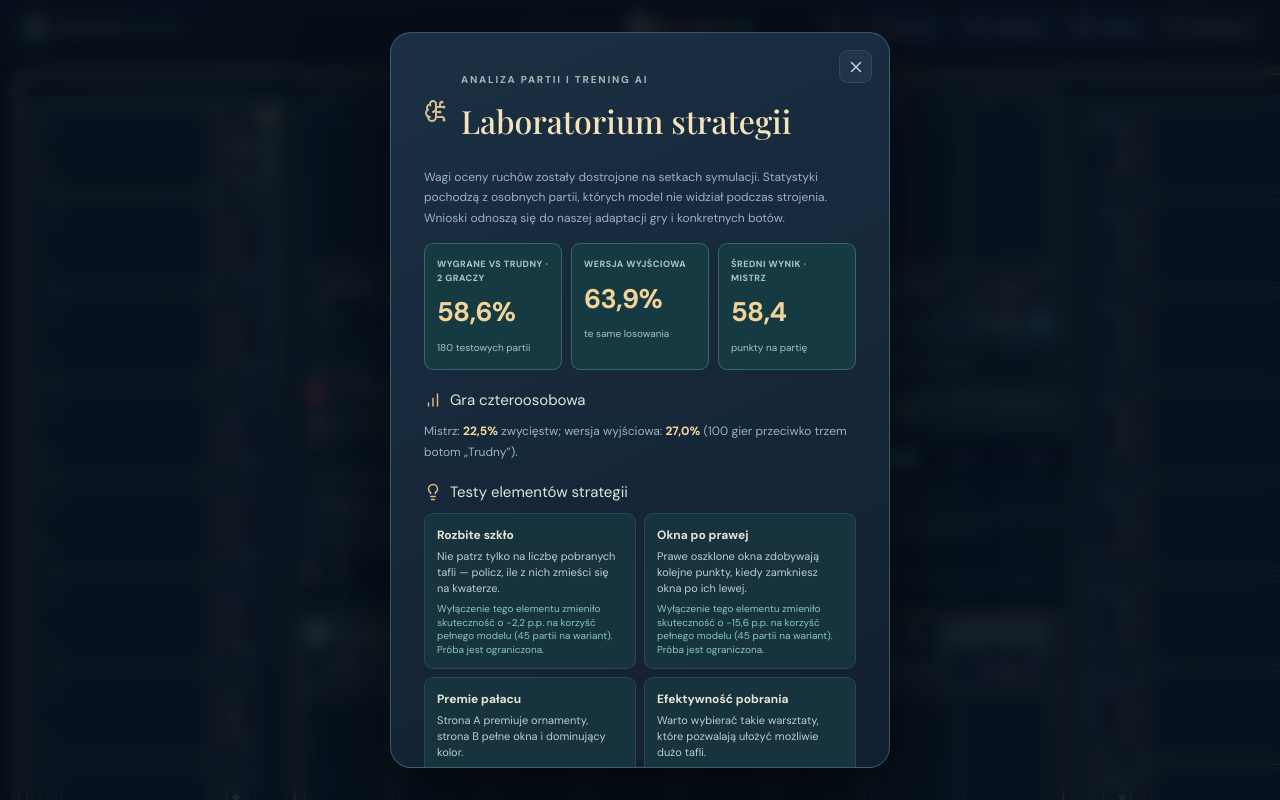
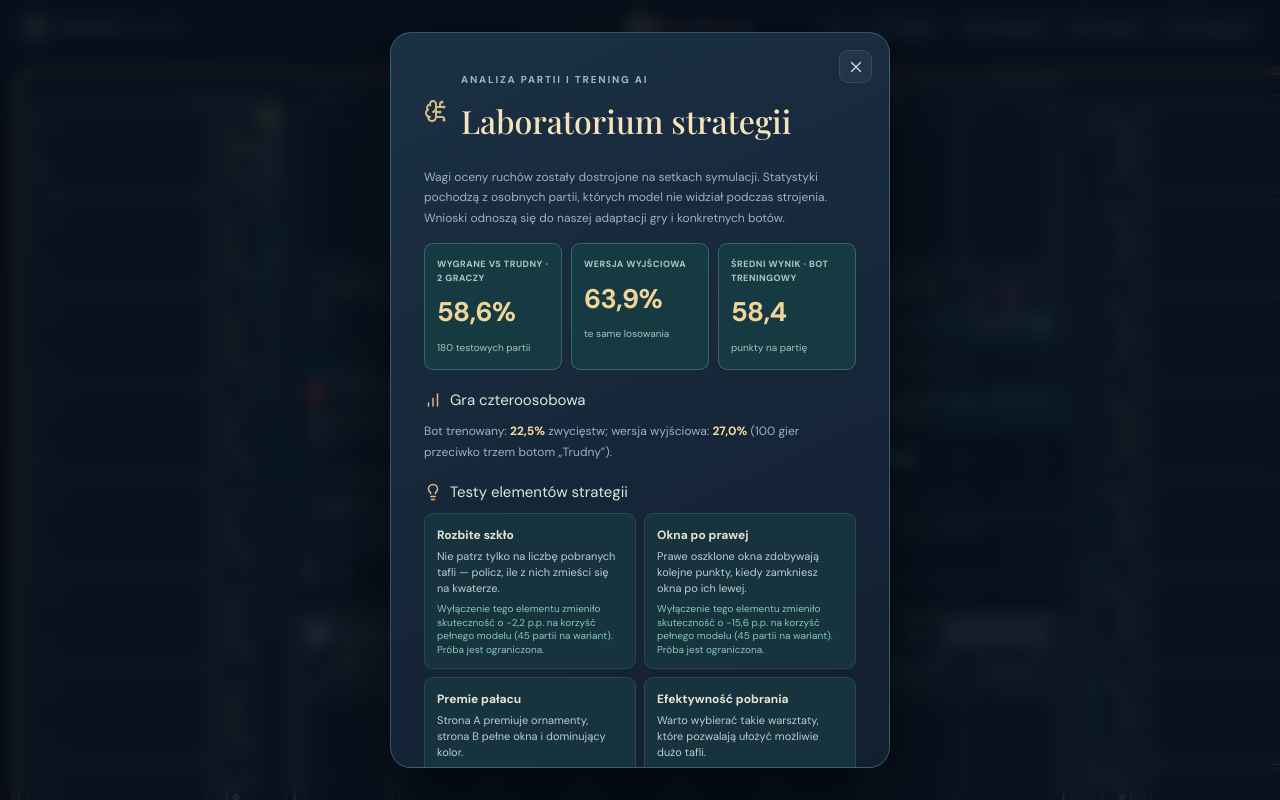
Before and after one commit to jacekmiecznikowski/azul, a React (Vite) app: page / in a window 1280 px wide. Both pictures are taken after a click on the button "Strategia". Built offline with nearby package versions, Linux system fonts and the light colour scheme; a web font is replaced by a local one.

Commit message:
docs: label learned bot experimental until it surpasses held-out baseline

```diff
--- a/src/components/StrategyLab.tsx
+++ b/src/components/StrategyLab.tsx
@@ -46,10 +46,10 @@ export function StrategyLab({state,onClose}:{state:GameState;onClose:()=>void}){
       <div className="strategy-stats">
         <div><small>WYGRANE VS TRUDNY · 2 GRACZY</small><strong>{pc(data.duelVsHard.winRate)}</strong><span>{data.duelVsHard.games} testowych partii</span></div>
         <div><small>WERSJA WYJŚCIOWA</small><strong>{pc(data.baselineVsHard.winRate)}</strong><span>te same losowania</span></div>
-        <div><small>ŚREDNI WYNIK · MISTRZ</small><strong>{num(data.duelVsHard.avgScore)}</strong><span>punkty na partię</span></div>
+        <div><small>ŚREDNI WYNIK · BOT TRENINGOWY</small><strong>{num(data.duelVsHard.avgScore)}</strong><span>punkty na partię</span></div>
       </div>
       <h3><ChartNoAxesColumnIncreasing size={18}/> Gra czteroosobowa</h3>
-      <p className="strategy-line">Mistrz: <strong>{pc(data.fourVsHard.winRate)}</strong> zwycięstw; wersja wyjściowa: <strong>{pc(data.fourBaselineVsHard.winRate)}</strong> ({data.fourVsHard.games} gier przeciwko trzem botom „Trudny”).</p>
+      <p className="strategy-line">Bot trenowany: <strong>{pc(data.fourVsHard.winRate)}</strong> zwycięstw; wersja wyjściowa: <strong>{pc(data.fourBaselineVsHard.winRate)}</strong> ({data.fourVsHard.games} gier przeciwko trzem botom „Trudny”).</p>
       <h3><Lightbulb size={18}/> Testy elementów strategii</h3>
       <div className="strategy-lessons">{lessons.map(item=>{
         const test=report.ablation?.[item.key as keyof typeof report.ablation]
```
